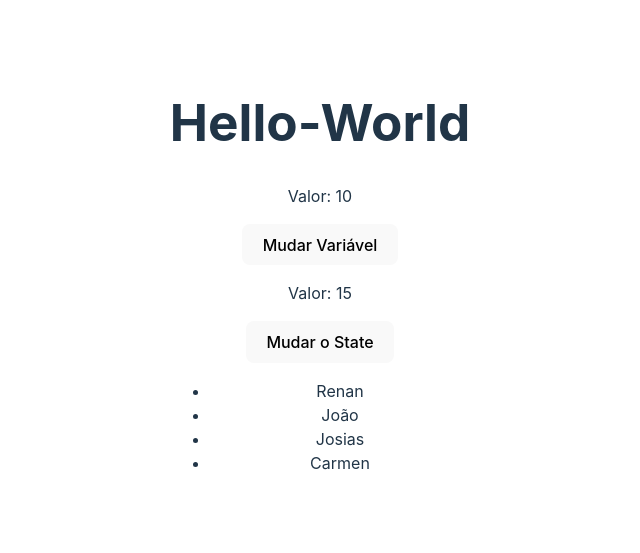
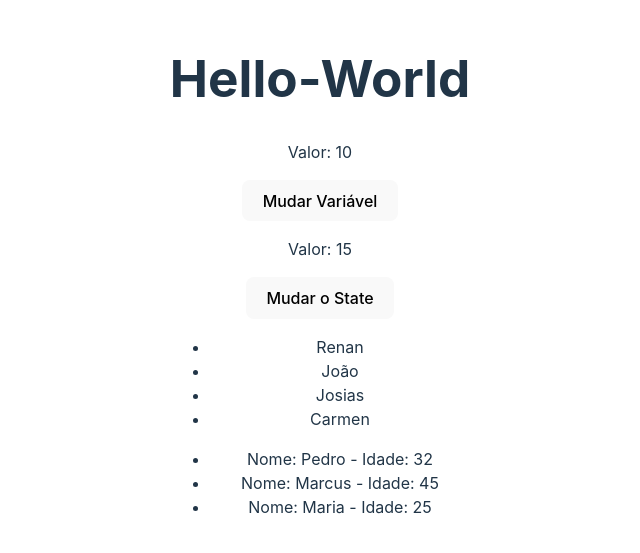
Before and after one commit to renawmontanari/MiniTrilha-React, a React (Vite) app in the folder useState/: page / in a window 1280 px wide. Shown: the part 125-678 px from the top of the page, without its empty margins (320-960 px from the left). Built offline with nearby package versions, Linux system fonts and the light colour scheme.

Commit message:
MiniTrilha-React

```diff
--- a/useState/src/components/ListRender.jsx
+++ b/useState/src/components/ListRender.jsx
@@ -1,13 +1,25 @@
 import { useState } from "react"
 
 const ListRender = () => {
-    const [list] = useState(["Renan", "João", "Josias", "Carmen"]);
+  const [list] = useState(["Renan", "João", "Josias", "Carmen"]);
+
+  const [users] = useState([
+    { id: 1, name: "Pedro", age: 32 },
+    { id: 345, name: "Marcus", age: 45 },
+    { id: 3467, name: "Maria", age: 25 },
+  ]);
 
   return (
     <div>
         <ul>
-            {list.map((item) => (
-                <li>{item}</li>
+            {list.map((item, i) => (
+                <li key={i}>{item}</li>
+            ))}
+        </ul>
+        <ul>
+            {users.map((itemUsers) => (
+                <li key={itemUsers.id}>Nome: {itemUsers.name} -
+                Idade: {itemUsers.age}</li>
             ))}
         </ul>
     </div>
```
